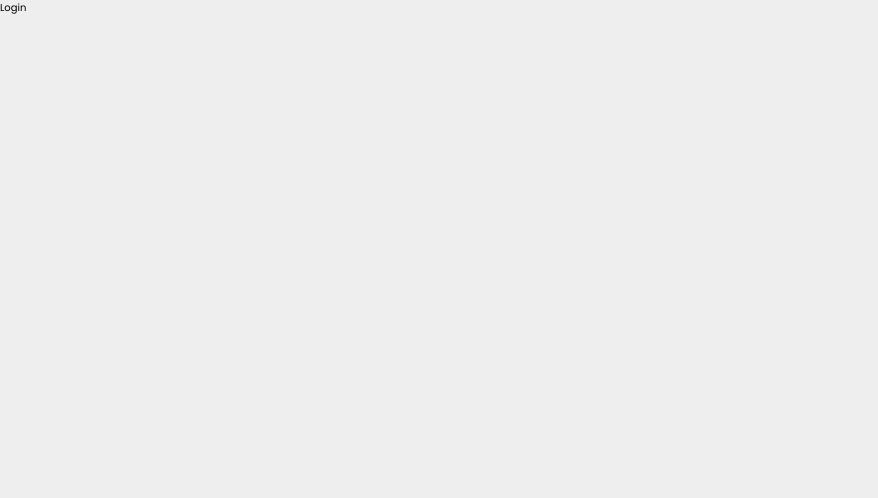
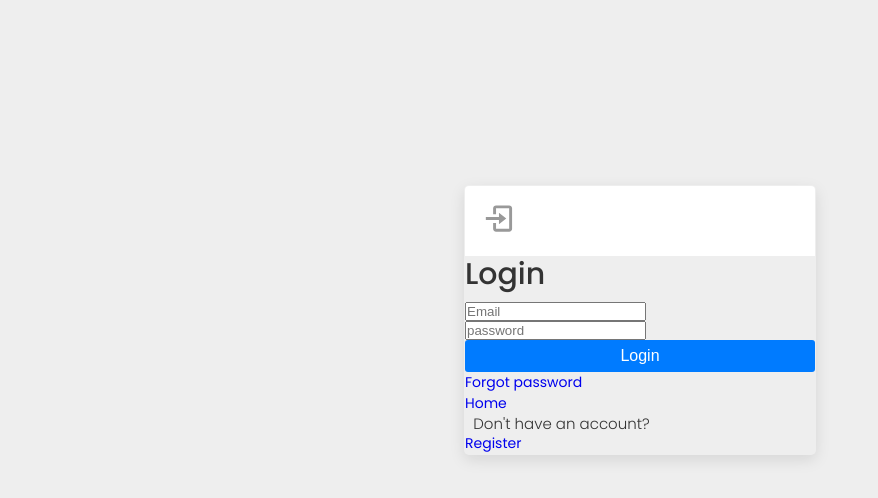
Before and after one commit to TroubleKavindu24/ShoppingMall, a React (Create React App) app in the folder frontend/: page /login in a window 1280 px wide. Shown: the top 498 px of the page, without its empty margins (0-878 px from the left). Built offline with nearby package versions, Linux system fonts and the light colour scheme.

Commit message:
login page

```diff
--- a/frontend/package.json
+++ b/frontend/package.json
@@ -14,6 +14,7 @@
     "react-redux": "^9.1.0",
     "react-router-dom": "^6.22.3",
     "react-scripts": "5.0.1",
+    "sass-loader": "^14.1.1",
     "web-vitals": "^2.1.4"
   },
   "scripts": {
--- /dev/null
+++ b/frontend/src/components/card/Card.js
@@ -0,0 +1,11 @@
+import styles from "./Card.module.scss";
+
+const Card = ({children, cardClass}) => {
+  return (
+    <div className={`${styles.card} ${cardClass}`}>
+        {children}
+    </div>
+  )
+}
+
+export default Card
--- /dev/null
+++ b/frontend/src/components/card/Card.module.scss
@@ -0,0 +1,6 @@
+.card {
+  border: 1px solid transparent;
+  border-radius: 5px;
+  box-shadow: var(--box-shadow);
+  overflow: hidden;
+}
--- a/frontend/src/pages/Home/Home.js
+++ b/frontend/src/pages/Home/Home.js
@@ -1,5 +1,5 @@
 import React from 'react';
-//import './Home.scss';
+import './Home.scss';
 import { RiProductHuntLine } from "react-icons/ri";
 import { Link } from 'react-router-dom';
 import heroImg from "../../assets/inv-img.png"
--- a/frontend/src/pages/auth/Login.js
+++ b/frontend/src/pages/auth/Login.js
@@ -1,8 +1,47 @@
-import React from 'react'
+import React from 'react';
+import styles from "./auth.module.scss";
+import { BiLogIn } from "react-icons/bi";
+import Card from '../../components/card/Card';
+import { Link } from 'react-router-dom';
+
 
 const Login = () => {
   return (
-    <div>Login</div>
+    <div className={`container ${styles.auth}`}>
+        <Card>
+            <div className={styles.form}>
+                <BiLogIn size={35} color='#999'/>
+            </div>
+            <h2>
+                Login
+            </h2>
+
+            <form>
+                <input
+                    type='text'
+                    placeholder='Email'
+                    required name="email"
+                /><br/>
+                <input
+                    type='password'
+                    placeholder='password'
+                    required name="password"
+                />
+                <button
+                    type='submit'
+                    className='--btn --btn-primary --btn-block'>
+                    Login
+                </button>
+            </form>
+            <Link to="/forgot">Forgot password</Link><br/>
+
+            <span className={styles.register}>
+                <Link to="/">Home</Link>
+                <p> &nbsp; Don't have an account? &nbsp;</p>
+                <Link to='/register'>Register</Link>
+            </span>
+        </Card>
+    </div>
   )
 }
 
```
Also changed, not shown: 1 other file (tests, documents, lock files or other folders).
